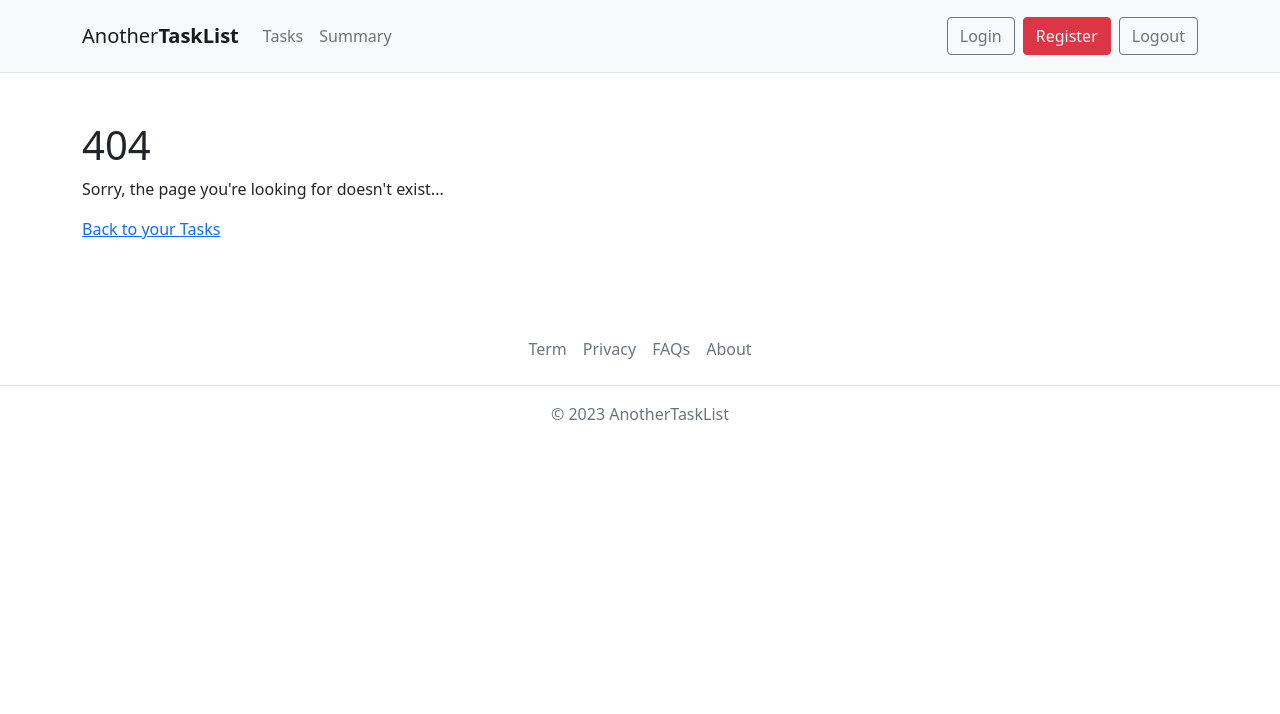
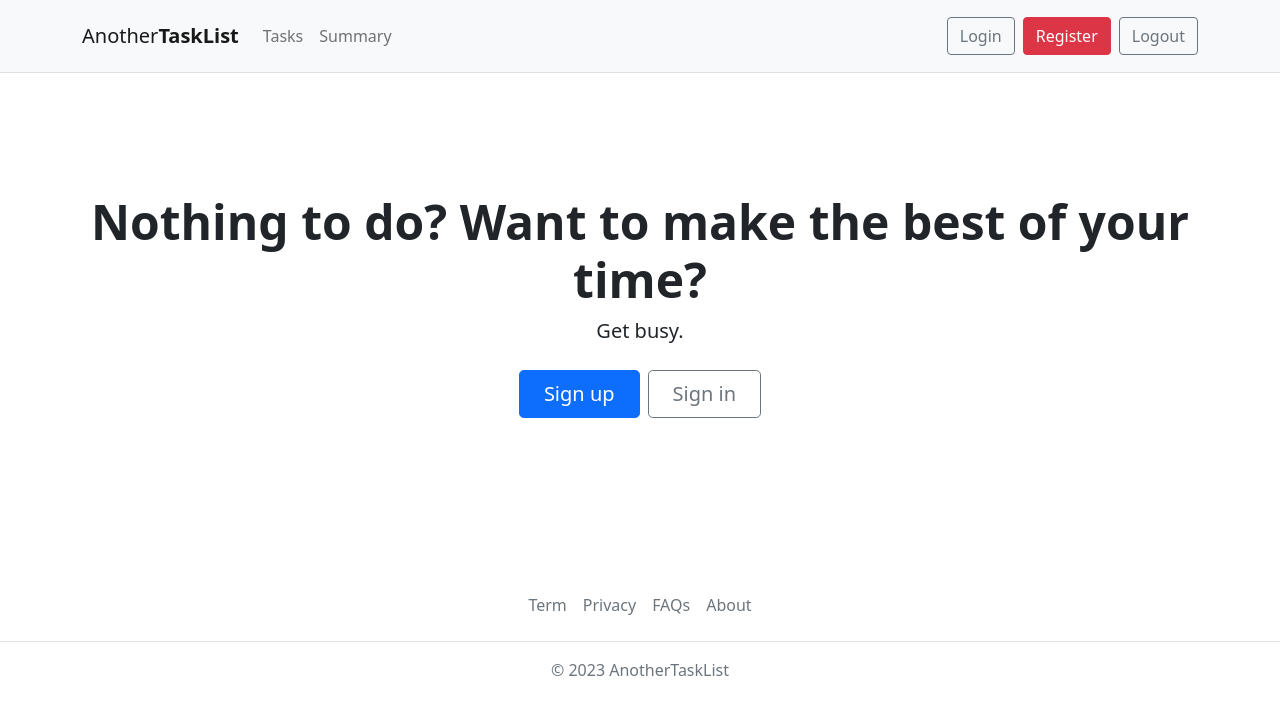
Before and after one commit to ABoulter/anothertasklistFE, a Vue app: page / in a window 1280 px wide. Before the commit this address had no page. Shown: the top 714 px of the page. Built offline with nearby package versions, Linux system fonts and the light colour scheme.

Commit message:
Added transitions, homepage and setting up Nav guards

```diff
--- a/src/App.vue
+++ b/src/App.vue
@@ -5,8 +5,22 @@
 
 <template>
   <Navbar />
-  <RouterView />
+  <RouterView v-slot="{ Component }">
+    <transition name="fade" mode="out-in">
+      <component :is="Component" />
+    </transition>
+  </RouterView>
   <Footer />
 </template>
 
-<style scoped></style>
+<style scoped>
+.fade-enter-active,
+.fade-leave-active {
+  transition: opacity 0.5s ease;
+}
+
+.fade-enter-from,
+.fade-leave-to {
+  opacity: 0;
+}
+</style>
--- a/src/components/Navbar.vue
+++ b/src/components/Navbar.vue
@@ -1,10 +1,10 @@
 <template>
     <nav class="navbar navbar-expand-lg navbar-light bg-light border-bottom">
         <div class="container py-2">
-            <a href="#" class="navbar-brand">
+            <router-link :to="{ name: 'home' }" class="navbar-brand">
                 <span>Another</span>
                 <strong>TaskList</strong>
-            </a>
+            </router-link>
             <button class="navbar-toggler" type="button" data-bs-toggle="collapse" data-bs-target="#navbarNav"
                 aria-controls="navbarNav" aria-expanded="false" aria-label="Toggle navigation">
                 <span class="navbar-toggler-icon"></span>
--- /dev/null
+++ b/src/pages/HomePage.vue
@@ -0,0 +1,13 @@
+
+<template>
+    <main class="px-4 py-5 my-5 text-center" style="min-height: 50vh;">
+        <h1 class="display-5 fw-bold mt-4">Nothing to do? Want to make the best of your time?</h1>
+        <div class="col-lg-6 mx-auto">
+            <p class="lead mb-4">Get busy.</p>
+            <div class="d-grid gap-2 d-sm-flex justify-content-sm-center">
+                <router-link :to="{ name: 'register' }" class="btn btn-primary btn-lg px-4 gap-3">Sign up</router-link>
+                <router-link :to="{ name: 'login' }" class="btn btn-outline-secondary btn-lg px-4">Sign in</router-link>
+            </div>
+        </div>
+    </main>
+</template>
--- a/src/pages/LoginPage.vue
+++ b/src/pages/LoginPage.vue
@@ -1,6 +1,8 @@
 <template>
-    <h1>Login</h1>
-    <button class="btn btn-primary" @click="handleClick">Login</button>
+    <main style="min-height: 50vh; margin-top: 2rem;">
+        <h1>Login</h1>
+        <button class="btn btn-primary" @click="handleClick">Login</button>
+    </main>
 </template>
 
 <script setup>
--- a/src/router/index.js
+++ b/src/router/index.js
@@ -1,8 +1,21 @@
 import { createRouter, createWebHistory } from "vue-router";
 import routes from "./routes";
 
-export default createRouter({
+const router = createRouter({
   routes,
   history: createWebHistory(),
   linkActiveClass: "active",
 });
+
+router.beforeEach((to, from) => {
+  if (to.meta.auth) {
+    return {
+      name: "login",
+      query: {
+        redirect: to.fullPath,
+      },
+    };
+  }
+});
+
+export default router;
--- a/src/router/routes.js
+++ b/src/router/routes.js
@@ -2,13 +2,30 @@
 import LoginPage from "../pages/LoginPage.vue";
 import RegisterPage from "../pages/RegisterPage.vue";
 import SummaryPage from "../pages/SummaryPage.vue";
+import HomePage from "../pages/HomePage.vue";
 import NotFoundErrorPage from "../pages/errors/NotFoundErrorPage.vue";
 
 const routes = [
   {
+    path: "/",
+    component: HomePage,
+    name: "home",
+  },
+  {
     path: "/tasks",
     component: TaskPage,
     name: "tasks",
+    /*     meta: {
+      auth: true,
+    }, */
+  },
+  {
+    path: "/summary",
+    component: SummaryPage,
+    name: "summary",
+    /*   meta: {
+      auth: true,
+    }, */
   },
   {
     path: "/login",
@@ -21,11 +38,6 @@
     name: "register",
   },
   {
-    path: "/summary",
-    component: SummaryPage,
-    name: "summary",
-  },
-  {
     path: "/:notFound(.*)",
     component: NotFoundErrorPage,
     name: "error.404",
```
